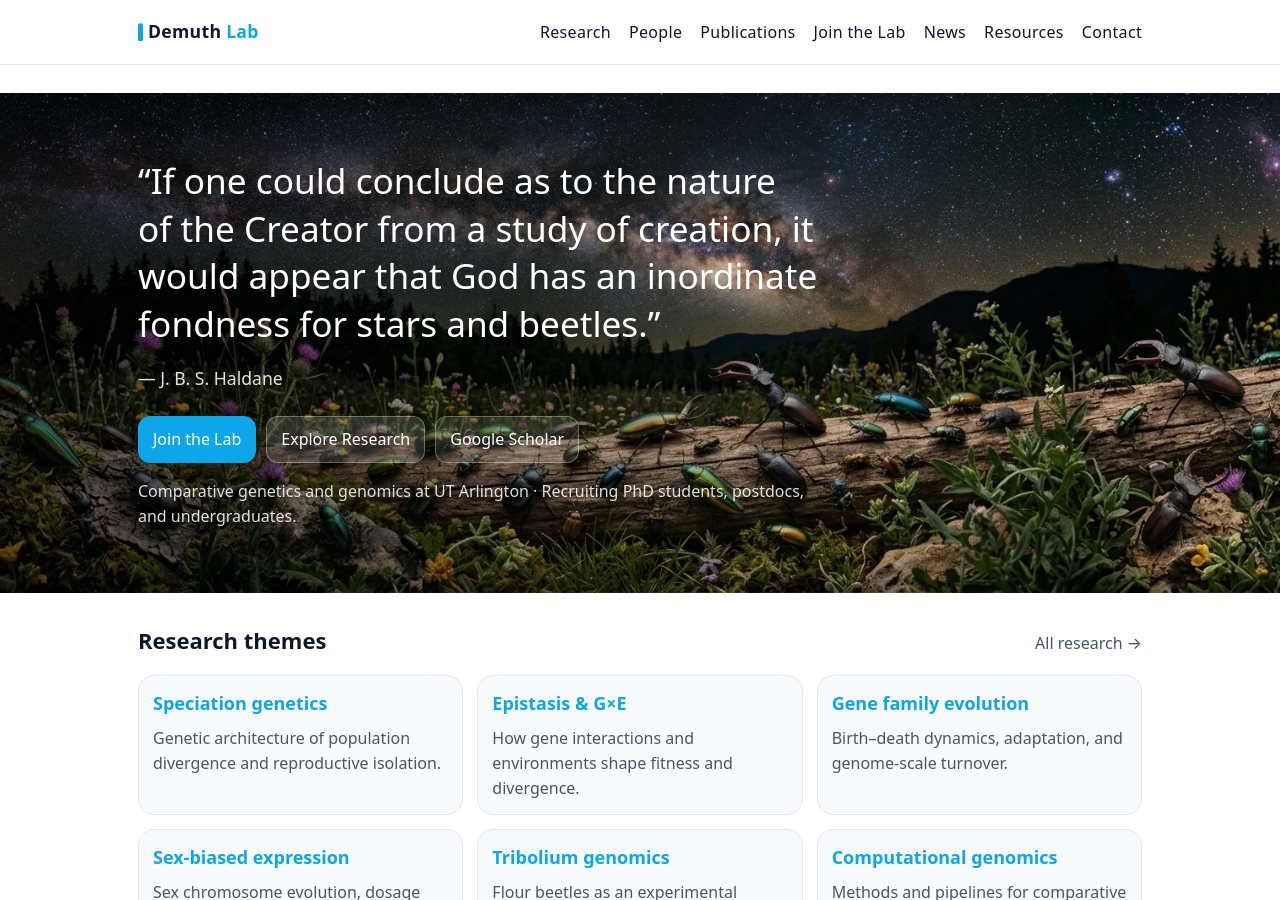
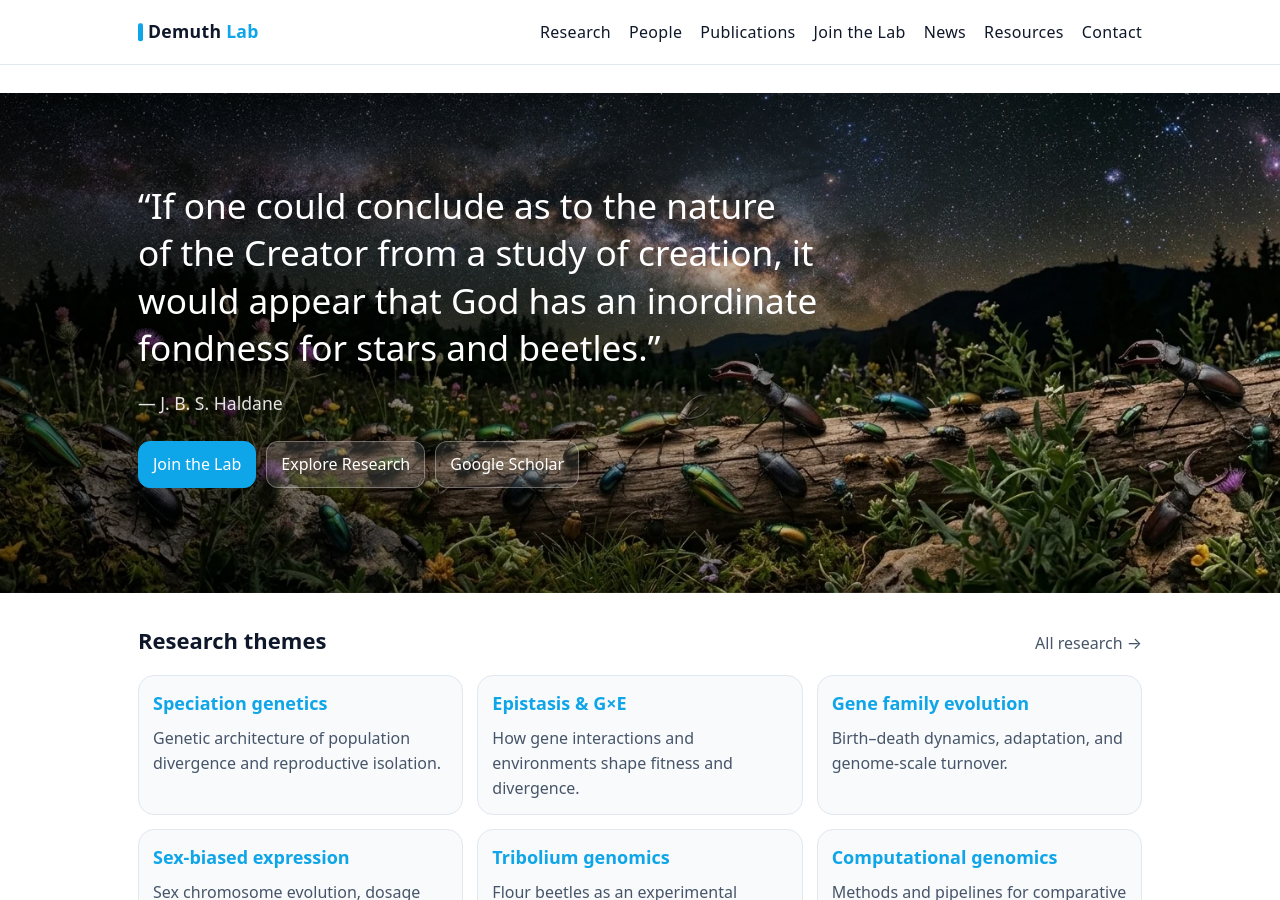
Before and after one commit to demuth-lab/demuth-lab.github.io, a Jekyll site: the page built from index.md, in a window 1280 px wide and 900 px high. Built offline with Jekyll 4.4.1, drawn with Linux system fonts in a browser that asks for light colours.

Commit message:
Update index.md

```diff
--- a/index.md
+++ b/index.md
@@ -15,7 +15,6 @@ show_title: false
         <a class="button" target="_blank" rel="noopener" href="{{ site.data.links.scholar }}">Google Scholar</a>
       </div>
 
-      <p class="hero-note">Comparative genetics and genomics at UT Arlington · Recruiting PhD students, postdocs, and undergraduates.</p>
     </div>
   </div>
 </section>
```
